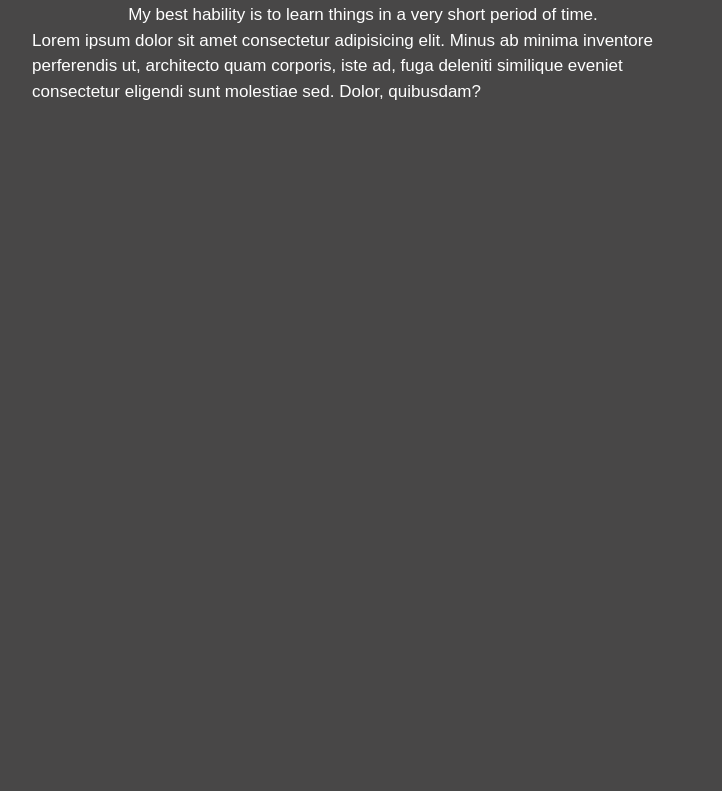
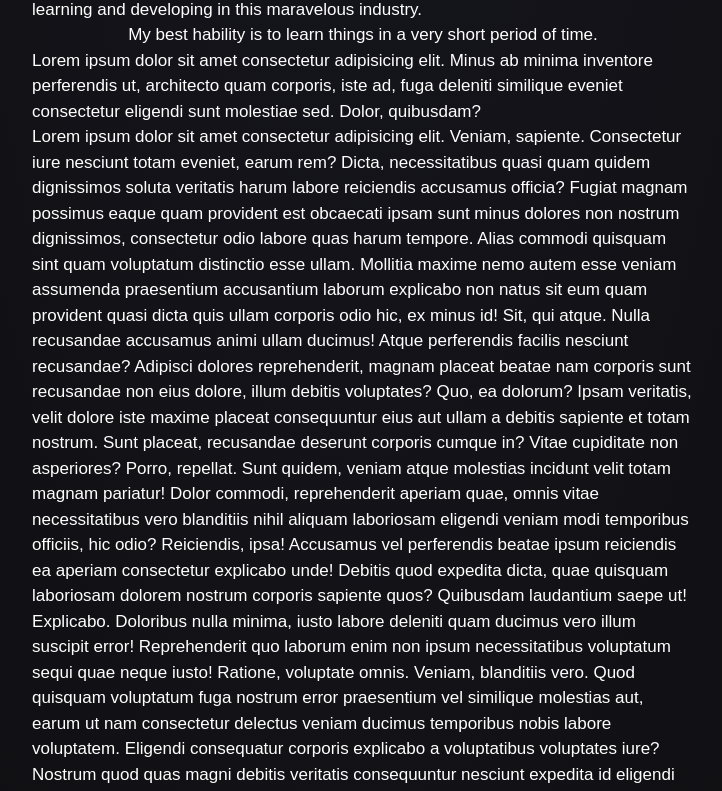
Before and after one commit to fergarperez/Portfolio-React, a React (Vite) app: page / in a window 1280 px wide. Shown: the part 647-1438 px from the top of the page, without its empty margins (277-999 px from the left). Before the commit the page ends 800 px from the top, so only its background shows below. Built offline with nearby package versions, Linux system fonts and the light colour scheme.

Commit message:
fixing the background color

```diff
--- a/index.html
+++ b/index.html
@@ -9,7 +9,7 @@
     <title>Portfolio</title>
   </head>
   <body>
-    <div class="absolute top-0 z-[-2] h-screen w-full bg-neutral-950 bg-[radial-gradient(ellipse_80%_80%_at_50%_-20%,rgba(120,119,198,0.3),rgba(255,255,255,0))]"></div>
+    <div class="background"></div>
     <div id="root"></div>
     <script type="module" src="/src/main.jsx"></script>
   </body>
--- a/src/assets/cssComponents/header.css
+++ b/src/assets/cssComponents/header.css
@@ -16,6 +16,7 @@
 .navLinks ul a:hover {
     box-shadow: 1px 0px 15px 1px #fff;
     transition: 0.25s ease;
+    padding: 6px 25px;
 }
 
 .linksNav {
--- a/src/assets/cssComponents/mainCover.css
+++ b/src/assets/cssComponents/mainCover.css
@@ -8,6 +8,7 @@
 .mainCover #leftCover {
     max-width: 300px;
 }
+
 
 .mainCover section .title {
     font-size: 30px;
--- a/src/components/AboutMe.jsx
+++ b/src/components/AboutMe.jsx
@@ -15,6 +15,28 @@ export function AboutMe() {
             <p>
                 Lorem ipsum dolor sit amet consectetur adipisicing elit. Minus ab minima inventore perferendis ut, architecto quam corporis, iste ad, fuga deleniti similique eveniet consectetur eligendi sunt molestiae sed. Dolor, quibusdam?
             </p>
+            <p>
+                Lorem ipsum dolor sit amet consectetur adipisicing elit. Veniam, sapiente. Consectetur iure nesciunt totam eveniet, earum rem? Dicta, necessitatibus quasi quam quidem dignissimos soluta veritatis harum labore reiciendis accusamus officia?
+                Fugiat magnam possimus eaque quam provident est obcaecati ipsam sunt minus dolores non nostrum dignissimos, consectetur odio labore quas harum tempore. Alias commodi quisquam sint quam voluptatum distinctio esse ullam.
+                Mollitia maxime nemo autem esse veniam assumenda praesentium accusantium laborum explicabo non natus sit eum quam provident quasi dicta quis ullam corporis odio hic, ex minus id! Sit, qui atque.
+                Nulla recusandae accusamus animi ullam ducimus! Atque perferendis facilis nesciunt recusandae? Adipisci dolores reprehenderit, magnam placeat beatae nam corporis sunt recusandae non eius dolore, illum debitis voluptates? Quo, ea dolorum?
+                Ipsam veritatis, velit dolore iste maxime placeat consequuntur eius aut ullam a debitis sapiente et totam nostrum. Sunt placeat, recusandae deserunt corporis cumque in? Vitae cupiditate non asperiores? Porro, repellat.
+                Sunt quidem, veniam atque molestias incidunt velit totam magnam pariatur! Dolor commodi, reprehenderit aperiam quae, omnis vitae necessitatibus vero blanditiis nihil aliquam laboriosam eligendi veniam modi temporibus officiis, hic odio?
+                Reiciendis, ipsa! Accusamus vel perferendis beatae ipsum reiciendis ea aperiam consectetur explicabo unde! Debitis quod expedita dicta, quae quisquam laboriosam dolorem nostrum corporis sapiente quos? Quibusdam laudantium saepe ut! Explicabo.
+                Doloribus nulla minima, iusto labore deleniti quam ducimus vero illum suscipit error! Reprehenderit quo laborum enim non ipsum necessitatibus voluptatum sequi quae neque iusto! Ratione, voluptate omnis. Veniam, blanditiis vero.
+                Quod quisquam voluptatum fuga nostrum error praesentium vel similique molestias aut, earum ut nam consectetur delectus veniam ducimus temporibus nobis labore voluptatem. Eligendi consequatur corporis explicabo a voluptatibus voluptates iure?
+                Nostrum quod quas magni debitis veritatis consequuntur nesciunt expedita id eligendi aliquid minus maxime provident, reiciendis placeat quam impedit? Quos illum beatae, repellendus soluta expedita aspernatur voluptas deserunt inventore dolor!
+                Dolores numquam non consectetur minima saepe, laudantium recusandae! Minus nulla eum doloremque similique, obcaecati quibusdam possimus corrupti commodi, et inventore consequatur nesciunt aspernatur quaerat facilis, sint ratione ipsa quisquam hic.
+                Tempore ad fugiat obcaecati minus voluptas delectus eligendi, quibusdam suscipit dicta? Nulla beatae provident nam facilis quisquam. Voluptate consequuntur itaque consectetur, cumque aliquid possimus nulla velit ab cum temporibus laboriosam?
+                Earum repudiandae porro, distinctio non nesciunt laudantium animi quam quaerat commodi saepe repellendus perspiciatis corporis quas. Laborum iure possimus dolor mollitia, quod beatae cupiditate aspernatur minus in voluptate eveniet necessitatibus?
+                Dolorem consequuntur possimus obcaecati necessitatibus, deserunt labore nostrum pariatur accusantium temporibus, totam similique reiciendis sed voluptates laboriosam quae. Provident aut perferendis atque nemo ducimus possimus nobis reiciendis debitis cupiditate dignissimos.
+                Tempore magni, magnam culpa harum dolor eaque esse ipsum atque? Modi aperiam dolore, aliquid ullam laudantium iure nobis est? Nesciunt eaque nisi eos illum placeat ipsam distinctio sint, molestias consequatur.
+                Vel laudantium provident nesciunt hic ducimus sunt totam impedit numquam odio expedita pariatur, eius quia ea sint corrupti harum tenetur quasi. Blanditiis iure iste impedit totam id ullam aspernatur soluta!
+                Vel, nobis voluptatem harum, veniam obcaecati enim beatae nulla optio, in soluta ipsa ipsum hic molestiae laudantium praesentium similique placeat magnam commodi animi. Laudantium amet dolores similique natus placeat dolore.
+                Modi consectetur ea placeat repudiandae hic, perspiciatis assumenda, fugit optio incidunt pariatur, eos quasi. Ut velit tempora consequuntur voluptatibus ipsum non est accusamus illo. Quae eius quaerat quasi ad voluptates!
+                Nostrum architecto tempore, corporis cum saepe iste, culpa vitae, at eum natus facilis pariatur dicta. Fuga nostrum odit eius dicta! Eius consequuntur debitis libero possimus vel ipsa nemo, tempore nostrum.
+                Consequuntur dolor aliquam culpa harum laboriosam, beatae, provident fugit cum iure eum enim fugiat minus nisi. Nemo laudantium error corrupti, ipsum consectetur harum doloribus placeat optio quidem id maiores expedita.
+            </p>
         </article>
     )
 }
--- a/src/components/MainCover.jsx
+++ b/src/components/MainCover.jsx
@@ -8,7 +8,7 @@ import { Mail } from '../assets/icons/Mail'
 export function MainCover() {
     return (
         <article className="mainCover">
-            <section id="leftCover">
+            <section id="leftCover" >
                 <img src={AnimatedPhoto} alt="Animated photo of myself" />
             </section>
             <section id="rightCover">
--- a/src/index.css
+++ b/src/index.css
@@ -2,13 +2,16 @@
 @tailwind components;
 @tailwind utilities;
 
+
 body {
+  margin-top: 20px;
   display: flex;
   justify-content: center;
   align-items: center;
   flex-direction: column;
   color: white;
   font-family: Arial, Helvetica, sans-serif;
-  background-color: rgba(30, 29, 29, 0.811);
+  background: radial-gradient(ellipse at 50% -20%, rgba(10, 10, 20, 0.95), rgba(0, 0, 0, 0.95));
   scroll-behavior: smooth;
+  height: 100%;
 }
```
